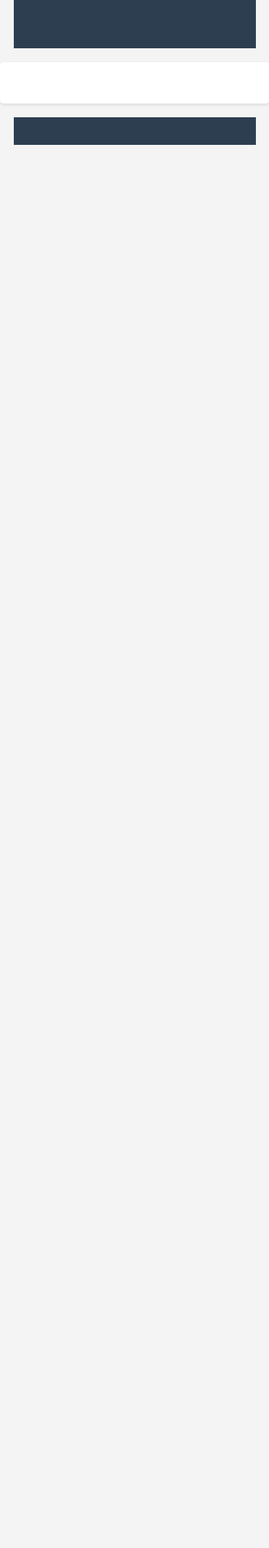
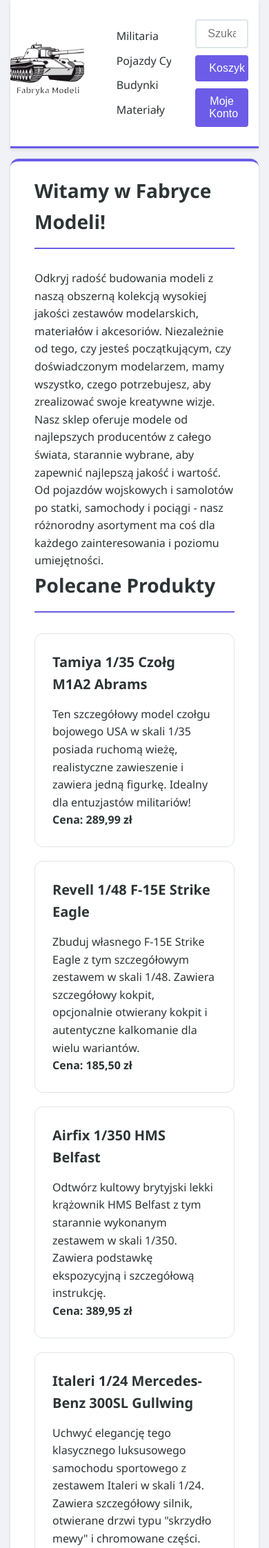
Before and after one commit to 0987789/Fabryka_Modeli-Sklep, a PHP site: page / in a window 390 px wide. Shown: the top 2244 px of the page at 69% size. Before the commit the page ends 210 px from the top, so only its background shows below. Run offline with PHP 8.4, Linux system fonts and the light colour scheme.

Commit message:
example index.html, added half-func navbar
Added example content to main body in index.html,
Added categories files
Added half-functioning navigation

```diff
--- a/index.html
+++ b/index.html
@@ -4,31 +4,77 @@
     <meta charset="UTF-8">
     <meta name="viewport" content="width=device-width, initial-scale=1.0">
     <title>Fabryka Modeli</title>
+    <link rel="icon" type="image/png" href="Assets/main_page/Logo_v2.png">
     <link rel="stylesheet" href="style.css"> <!-- Link to external CSS -->
 </head>
 <body>
-    <div cllass="container" id="main"> <!-- Whole body of the page -->
+    <div class="container" id="main"> <!-- Whole body of the page -->
         <div class="container" id="navigation_main"> <!-- navigation bar divider-->
-            <div class="container" id="navigation_bar"> <!-- navigation bar with main categories-->
-
+            <div class="container" id="navigation_logo"> <!-- logo of the store-->
+                <a href="index.html">
+                    <img src="Assets/main_page/Logo_v2.png" alt="logo" id="logo">
+                </a>
             </div>
-
-            <div class="container" id="navigation_misc"> <!-- navigation bar with searchbar, cart, account buttons-->
-
+            <div class="container" id="navigation_bar">
+                <ul>
+                    <li><a href="#">Militaria</a></li>
+                    <li><a href="#">Pojazdy Cywilne</a></li>
+                    <li><a href="#">Budynki</a></li>
+                    <li><a href="#">Materiały</a></li>
+                </ul>
+            </div>
+            <div class="container" id="navigation_misc">
+                <input type="text" placeholder="Szukaj...">
+                <button>Koszyk</button>
+                <button>Moje Konto</button>
             </div>
         </div>
         <div class="container" id="content_main"> <!-- container with page content-->
             <div class="container" id="content_suggested"> <!-- container for main page content -->
+                <h1>Witamy w Fabryce Modeli!</h1>
+                <p>Odkryj radość budowania modeli z naszą obszerną kolekcją wysokiej jakości zestawów modelarskich, materiałów i akcesoriów. Niezależnie od tego, czy jesteś początkującym, czy doświadczonym modelarzem, mamy wszystko, czego potrzebujesz, aby zrealizować swoje kreatywne wizje.</p>
 
+                <p>Nasz sklep oferuje modele od najlepszych producentów z całego świata, starannie wybrane, aby zapewnić najlepszą jakość i wartość. Od pojazdów wojskowych i samolotów po statki, samochody i pociągi - nasz różnorodny asortyment ma coś dla każdego zainteresowania i poziomu umiejętności.</p>
+
+                <!-- Featured Products -->
+                <div id="content_suggested">
+                    <h1>Polecane Produkty</h1>
+
+                    <div class="product">
+                        <h3>Tamiya 1/35 Czołg M1A2 Abrams</h3>
+                        <p>Ten szczegółowy model czołgu bojowego USA w skali 1/35 posiada ruchomą wieżę, realistyczne zawieszenie i zawiera jedną figurkę. Idealny dla entuzjastów militariów!</p>
+                        <p><strong>Cena: 289,99 zł</strong></p>
+                    </div>
+
+                    <div class="product">
+                        <h3>Revell 1/48 F-15E Strike Eagle</h3>
+                        <p>Zbuduj własnego F-15E Strike Eagle z tym szczegółowym zestawem w skali 1/48. Zawiera szczegółowy kokpit, opcjonalnie otwierany kokpit i autentyczne kalkomanie dla wielu wariantów.</p>
+                        <p><strong>Cena: 185,50 zł</strong></p>
+                    </div>
+
+                    <div class="product">
+                        <h3>Airfix 1/350 HMS Belfast</h3>
+                        <p>Odtwórz kultowy brytyjski lekki krążownik HMS Belfast z tym starannie wykonanym zestawem w skali 1/350. Zawiera podstawkę ekspozycyjną i szczegółową instrukcję.</p>
+                        <p><strong>Cena: 389,95 zł</strong></p>
+                    </div>
+
+                    <div class="product">
+                        <h3>Italeri 1/24 Mercedes-Benz 300SL Gullwing</h3>
+                        <p>Uchwyć elegancję tego klasycznego luksusowego samochodu sportowego z zestawem Italeri w skali 1/24. Zawiera szczegółowy silnik, otwierane drzwi typu "skrzydło mewy" i chromowane części.</p>
+                        <p><strong>Cena: 239,99 zł</strong></p>
+                    </div>
+                </div>
             </div>
         </div>
         <div class="container" id="footer"> <!-- divider for footer-->
             <div class="container" id="footer_left"> <!-- left side of the footer with informations for customer-->
-
+                <p>© 2023 Fabryka Modeli - Wszelkie prawa zastrzeżone</p>
+                <p>Zestawy modelarskie i akcesoria najwyższej jakości</p>
             </div>
 
             <div class="container" id="footer_right"> <!-- right side of the footer with information about store-->
-
+                <p>Kontakt: info@fabrykamodeli.pl</p>
+                <p>Telefon: (48) 123-456-789</p>
             </div>
         </div>
     </div>
--- a/style.css
+++ b/style.css
@@ -1,97 +1,306 @@
+/* Reset and Base Styles */
+* {
+    margin: 0;
+    padding: 0;
+    box-sizing: border-box;
+}
+
 body {
-    font-family: Arial, sans-serif;
-    background-color: #f4f4f4;
-    color: #333;
-    margin: 0;
+    font-family: 'Segoe UI', Arial, sans-serif;
+    background-color: #f0f2f5;
+    color: #2d3436;
+    line-height: 1.6;
+    min-height: 100vh;
+}
+
+/* Container */
+.container {
+    width: 95%;
+    max-width: 1800px;
+    margin: 0 auto;
+    padding: 0 40px;
+}
+
+/* Navigation */
+#navigation_main {
+    background-color: #ffffff;
+    box-shadow: 0 2px 4px rgba(0, 0, 0, 0.1);
+    position: sticky;
+    top: 0;
+    z-index: 1000;
+    border-bottom: 3px solid #6c5ce7;
+    display: flex;
+    align-items: center;
     padding: 0;
 }
 
-.container {
-    width: 90%;
-    max-width: 1200px;
-    margin: 0 auto;
-    padding: 10px;
+#navigation_main .container {
+    display: flex;
+    align-items: center;
+    flex: 1;
+    flex-wrap: nowrap;
+    height: 100px;
+    padding: 0 20px;
+    max-width: 1800px;
+    overflow-x: hidden;
 }
 
-#navigation_main {
-    background-color: #2c3e50;
-    color: white;
+#navigation_logo {
+    flex: 0 0 auto;
+    width: 200px;
+    display: flex;
+    align-items: center;
+    margin-right: 20px;
+}
+
+#navigation_logo img {
+    height: 80px;
+    width: auto;
+    margin-top: 10px;
+}
+
+#navigation_bar {
+    flex: 1;
+    display: flex;
+    justify-content: center;
+    margin: 0;
+    overflow-x: auto;
+}
+
+#navigation_bar ul {
+    list-style: none;
+    display: flex;
+    gap: 25px;
+    flex-wrap: nowrap;
     padding: 10px 0;
 }
 
-#navigation_bar ul {
-    list-style-type: none;
-    padding: 0;
+#navigation_bar ul li a {
+    color: #2d3436;
+    text-decoration: none;
+    font-weight: 500;
+    padding: 8px 12px;
+    border-radius: 4px;
+    transition: all 0.3s ease;
+    font-size: 16px;
+    white-space: nowrap;
 }
 
-#navigation_bar ul li {
-    display: inline;
-    margin-right: 20px;
-}
-
-#navigation_bar ul li a {
-    color: white;
-    text-decoration: none;
+#navigation_bar ul li a:hover {
+    background-color: #6c5ce7;
+    color: #ffffff;
 }
 
 #navigation_misc {
-    margin-top: 10px;
+    flex: 0 0 auto;
+    width: 350px;
+    display: flex;
+    align-items: center;
+    justify-content: flex-end;
+    gap: 15px;
+    margin-left: 20px;
 }
 
 #navigation_misc input {
-    padding: 5px;
-    margin-right: 10px;
+    padding: 10px 16px;
+    border: 2px solid #dfe6e9;
+    border-radius: 4px;
+    width: 200px;
+    font-size: 16px;
+    transition: all 0.3s ease;
+}
+
+#navigation_misc input:focus {
+    outline: none;
+    border-color: #6c5ce7;
+    box-shadow: 0 0 0 2px rgba(108, 92, 231, 0.1);
 }
 
 #navigation_misc button {
-    padding: 5px 10px;
-    background-color: #2980b9;
+    padding: 10px 20px;
+    background-color: #6c5ce7;
     color: white;
     border: none;
+    border-radius: 4px;
     cursor: pointer;
+    font-size: 16px;
+    transition: all 0.3s ease;
 }
 
 #navigation_misc button:hover {
-    background-color: #3498db;
+    background-color: #5b4cc4;
+    transform: translateY(-1px);
+    box-shadow: 0 2px 4px rgba(108, 92, 231, 0.2);
 }
 
+/* Main Content */
 #content_main {
-    background-color: white;
-    padding: 20px;
-    margin-top: 20px;
-    border-radius: 5px;
-    box-shadow: 0 2px 5px rgba(0, 0, 0, 0.1);
+    background-color: #ffffff;
+    border-radius: 12px;
+    box-shadow: 0 2px 4px rgba(0, 0, 0, 0.1);
+    margin: 30px auto;
+    padding: 40px;
+    border-top: 4px solid #6c5ce7;
 }
 
 #content_suggested h1 {
-    color: #2980b9;
+    color: #2d3436;
+    margin-bottom: 30px;
+    font-size: 28px;
+    border-bottom: 2px solid #6c5ce7;
+    padding-bottom: 15px;
 }
 
 .product {
-    border: 1px solid #ddd;
-    border-radius: 5px;
-    padding: 10px;
-    margin: 10px 0;
+    border: 1px solid #dfe6e9;
+    border-radius: 12px;
+    padding: 25px;
+    margin: 20px 0;
+    transition: all 0.3s ease;
+    background-color: #ffffff;
+}
+
+.product:hover {
+    transform: translateY(-2px);
+    box-shadow: 0 4px 8px rgba(108, 92, 231, 0.1);
+    border-color: #6c5ce7;
 }
 
 .product h3 {
-    margin: 0;
-    color: #2c3e50;
+    color: #2d3436;
+    margin-bottom: 15px;
+    font-size: 20px;
 }
 
+/* Footer */
 #footer {
-    background-color: #2c3e50;
-    color: white;
-    padding: 20px 0;
-    margin-top: 20px;
-    display: flex;
-    justify-content: space-between;
+    background-color: #ffffff;
+    border-top: 3px solid #6c5ce7;
+    padding: 50px 0;
+    margin-top: 50px;
 }
 
 #footer_left, #footer_right {
-    padding: 0 20px;
+    padding: 0 40px;
 }
 
 #footer_left p, #footer_right p {
-    margin: 5px 0;
+    color: #636e72;
+    margin: 10px 0;
+    font-size: 16px;
 }
+
+/* Responsive Design */
+@media (max-width: 1920px) {
+    .container {
+        width: 100%;
+        padding: 0 20px;
+    }
+
+    #navigation_main .container {
+        padding: 0 20px;
+    }
+}
+
+@media (max-width: 1440px) {
+    #navigation_main .container {
+        height: 80px;
+    }
+
+    #navigation_logo {
+        width: 180px;
+    }
+
+    #navigation_bar ul {
+        gap: 20px;
+    }
+
+    #navigation_misc {
+        width: 320px;
+    }
+
+    #navigation_misc input {
+        width: 180px;
+    }
+}
+
+@media (min-width: 769px) and (max-width: 1200px) {
+    #navigation_logo {
+        width: 160px;
+    }
+
+    #navigation_logo img {
+        height: 50px;
+    }
+
+    #navigation_misc {
+        width: 280px;
+    }
+
+    #navigation_misc input {
+        width: 150px;
+    }
+
+    #navigation_bar ul {
+        gap: 15px;
+    }
+
+    #navigation_bar ul li a {
+        padding: 6px 10px;
+        font-size: 15px;
+    }
+}
+
+@media (max-width: 768px) {
+    #navigation_main .container {
+        flex-direction: column;
+        height: auto;
+        padding: 15px;
+    }
+
+    #navigation_logo {
+        width: 100%;
+        justify-content: center;
+        margin-bottom: 15px;
+    }
+
+    #navigation_bar {
+        width: 100%;
+        margin: 15px 0;
+    }
+
+    #navigation_bar ul {
+        flex-direction: column;
+        width: 100%;
+        text-align: center;
+        gap: 10px;
+    }
+
+    #navigation_bar ul li a:hover {
+        background-color: #6c5ce7;
+        color: #ffffff;
+    }
+
+    #navigation_misc {
+        width: 100%;
+        flex-direction: column;
+        gap: 10px;
+    }
+
+    #navigation_misc input {
+        width: 100%;
+    }
+
+    #navigation_misc button {
+        width: 100%;
+    }
+
+    .container {
+        padding: 0 15px;
+    }
+
+    #content_main {
+        padding: 20px;
+        margin: 15px auto;
+    }
+}
```
Also changed, not shown: category_buildings.html (added, +42 -0 lines), category_civ_vehicles.html (added, +42 -0 lines), category_materials.html (added, +42 -0 lines), category_military.html (added, +42 -0 lines), testy.html (+10 -9 lines), Assets/main_page/Logo.png (added), Assets/main_page/Logo_v2.png (added), account.html (added), cart.html (added).
